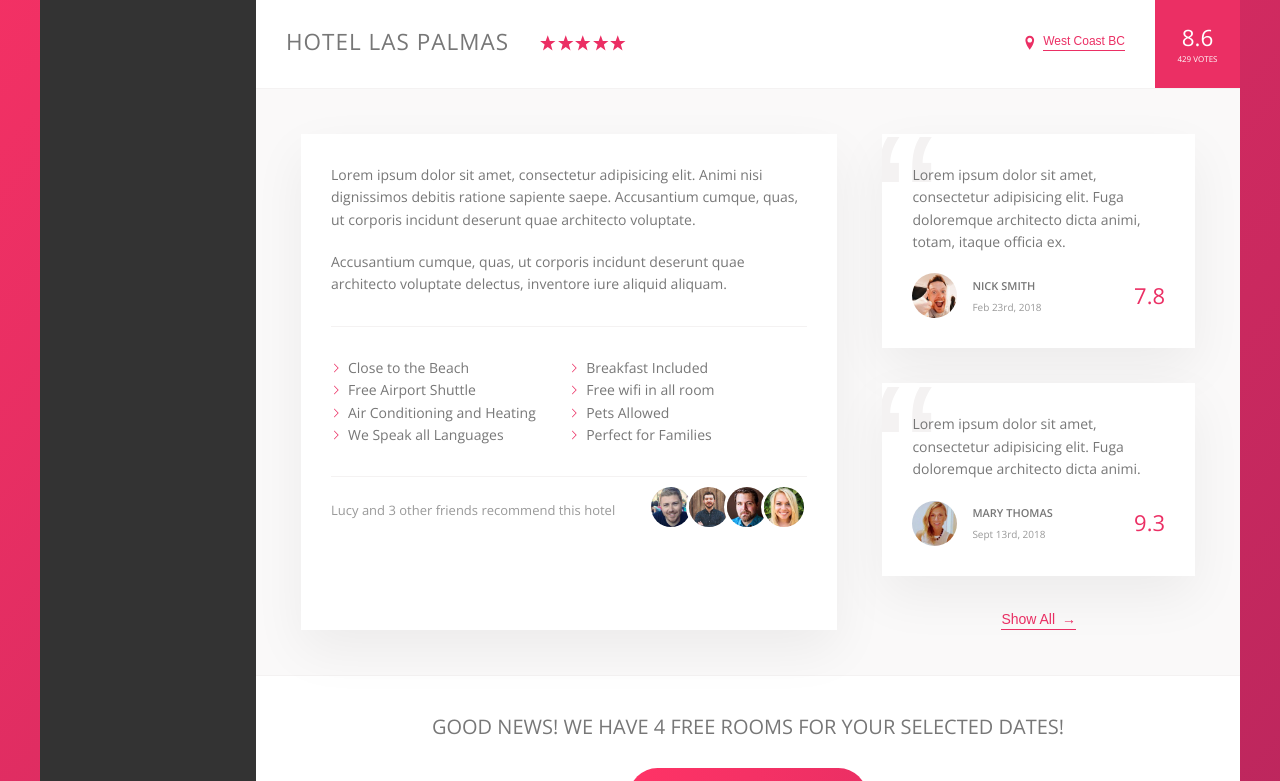
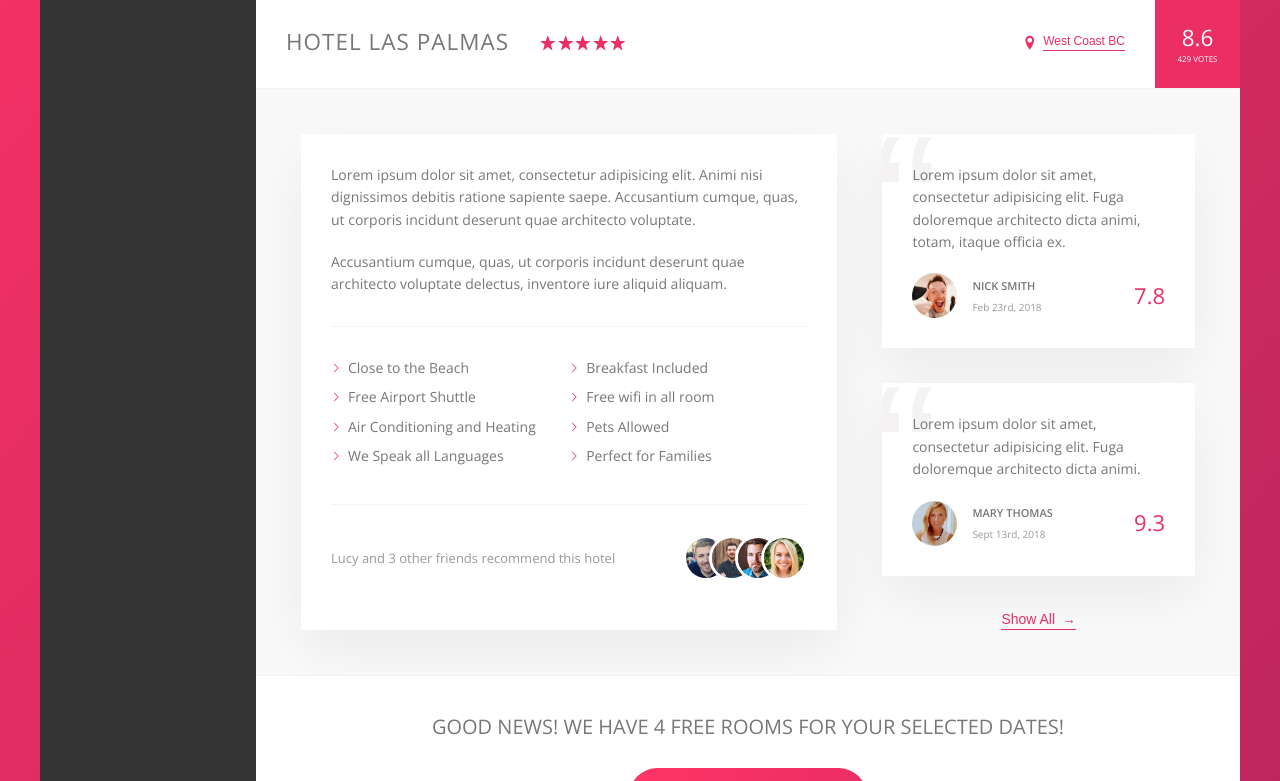
Before and after one commit to heyraeh/Trillo-test-prj, a website: page index.html in a window 1280 px wide. Shown: the part 538-1319 px from the top of the page. Drawn offline with nearby package versions, Linux system fonts and the light colour scheme.

Commit message:
fix margin error

```diff
--- a/sass/_components.scss
+++ b/sass/_components.scss
@@ -335,7 +335,7 @@
 }
 
 /////////////////////////////////
-//LSIT
+//LIsT
 .list {
     list-style: none;
     margin: 3rem 0;
@@ -345,10 +345,11 @@
 
     display: flex;
     flex-wrap: wrap;
-    margin-bottom: .7rem;
+
 
     &__item {
         flex: 0 0 50%;
+        margin-bottom: .7rem;
     }
 
     &__item::before {
@@ -388,7 +389,7 @@
     }
 
     &__friends{
-
+        display: flex;
     }
 
     &__photo {
@@ -399,7 +400,7 @@
         border: 3px solid #fff;
 
         &:not(:last-child) {
-            margin-right: -1.15rem;
+            margin-right: -2rem;
         }
 
     }
```
Also changed, not shown: css/style.css.
